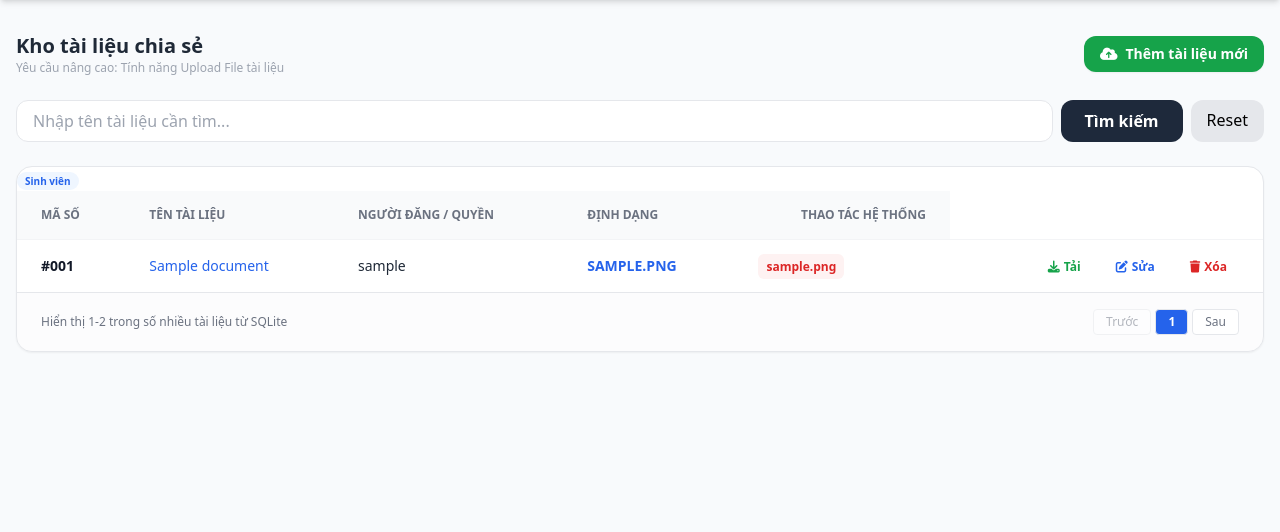
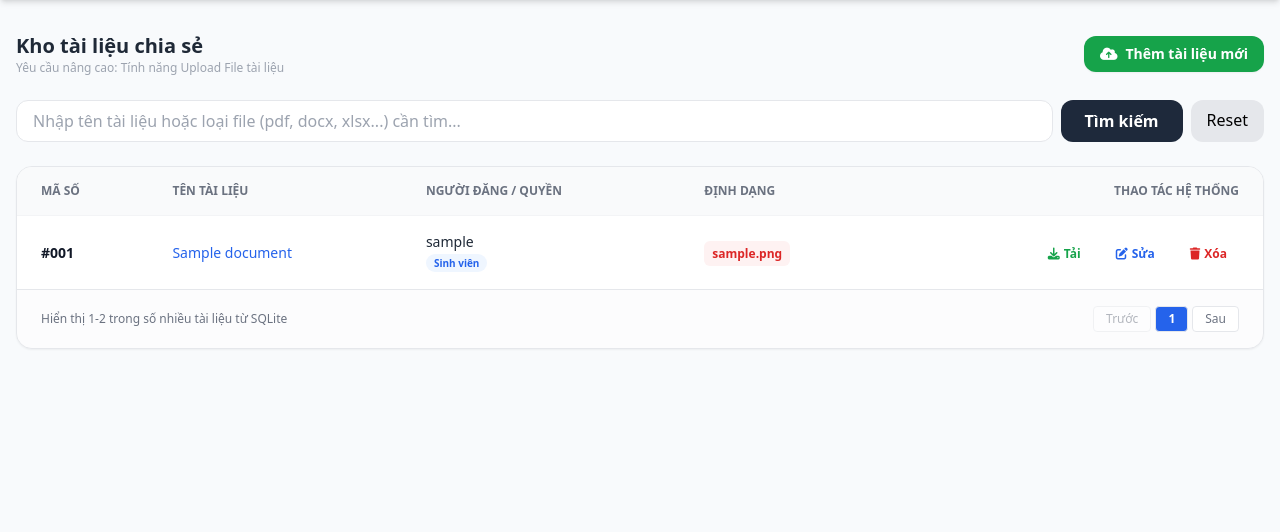
Before and after one commit to tungkhanhdb/web-chia-se, a Flask app: page / in a window 1280 px wide. Shown: the part 68-600 px from the top of the page. Run offline with Flask 3, Linux system fonts and the light colour scheme; tables that the repository leaves empty hold one stand-in row (values such as "Sample post"); some libraries are stand-ins or nearby versions.

Commit message:
change some texts

```diff
--- a/app/main.py
+++ b/app/main.py
@@ -4,6 +4,7 @@ from flask_login import login_required
 from flask_login import logout_user
 from flask_login import current_user
 import os
+from sqlalchemy import or_
 
 app = Flask(__name__)
 from flask_login import LoginManager, login_user
@@ -47,7 +48,13 @@ def index():
     search_query = request.args.get('q')
     if search_query:
         # Nếu có từ khóa, lọc tên file chứa từ khóa đó (không phân biệt hoa thường với .ilike)
-        all_docs = Document.query.filter(Document.original_name.ilike(f'%{search_query}%')).all()
+        all_docs = Document.query.filter(
+            or_(
+                Document.original_name.ilike(f'%{search_query}%'),
+                Document.file_type.ilike(f'%{search_query}%')
+            )
+        ).all()
+
     else:
 # Lấy toàn bộ tài liệu từ Database để hiển thị
         all_docs = Document.query.all()
@@ -159,6 +166,11 @@ def delete_file(id):
 @login_required
 def edit_file(id):
     doc = Document.query.get_or_404(id)
+
+    if doc.user_id != current_user.id:
+        flash("Bạn không có quyền sửa tài liệu này!")
+        return redirect(url_for('index'))
+
     if request.method == 'POST':
         # Cập nhật tên mới từ form
         doc.original_name = request.form.get('new_name')
--- a/app/templates/index.html
+++ b/app/templates/index.html
@@ -42,8 +42,8 @@
             </a>
         </div>
                 <form method="GET" action="/" class="mb-6 flex gap-2">
-                    <input type="text" name="q" placeholder="Nhập tên tài liệu cần tìm..."
-                        class="flex-1 border rounded-xl px-4 py-2 focus:ring-2 focus:ring-blue-500 outline-none">
+                    <input
+                    type="text" name="q" value="{{ request.args.get('q', '')}}"placeholder="Nhập tên tài liệu hoặc loại file (pdf, docx, xlsx...) cần tìm..."class="flex-1 border rounded-xl px-4 py-2 focus:ring-2 focus:ring-blue-500 outline-none">
                     <button type="submit" class="bg-slate-800 text-white px-6 py-2 rounded-xl font-semibold hover:bg-black transition">
                         Tìm kiếm
                     </button>
@@ -68,12 +68,15 @@
                             <td class="px-6 py-4 font-bold text-gray-900">#00{{ doc.id }}</td>
                             <td class="px-6 py-4 font-medium text-blue-600 hover:underline cursor-pointer">{{ doc.original_name }}</td>
                             <td class="px-6 py-4">
-                                <p class="text-gray-800 font-medium">{{ doc.owner.username }}</p>
-                                <td class="px-6 py-4 text-sm uppercase font-bold text-blue-600">{{ doc.file_type }}</td>
-                                <span class="text-[10px] bg-blue-50 text-blue-600 px-2 py-0.5 rounded-full font-semibold">Sinh viên</span>
+                                 <p class="text-gray-800 font-medium">{{ doc.owner.username }}</p>
+                                <span class="text-[10px] bg-blue-50 text-blue-600 px-2 py-0.5 rounded-full font-semibold">
+                                Sinh viên
+                                </span>
                             </td>
                             <td class="px-6 py-4">
-                                <span class="px-2 py-1 bg-red-50 text-red-600 text-xs font-bold rounded-md">{{ doc.file_type }}</span>
+                                <span class="px-2 py-1 bg-red-50 text-red-600 text-xs font-bold rounded-md">
+                                {{ doc.file_type }}
+                             </span>
                             </td>
                             <td class="px-6 py-4 text-right space-x-2">
                                 <a href="{{ url_for('static', filename='uploads/' + doc.filename) }}" download
@@ -84,16 +87,15 @@
                                     class="text-blue-600 hover:bg-blue-50 px-3 py-1.5 rounded-lg text-xs font-semibold transition">
                                         <i class="fa-solid fa-pen-to-square mr-1"></i>Sửa
                                 </a>
-                                </button>
                                 <a href="{{ url_for('delete_file', id=doc.id) }}"
                                     class="text-red-600 hover:bg-red-50 px-3 py-1.5 rounded-lg text-xs font-semibold transition">
                                         <i class="fa-solid fa-trash mr-1"></i>Xóa
                                 </a>
-                                </button>
+
                             </td>
                         </tr>
                         {% else %}
-                        </tr>
+                        <tr>
                             <td colspan="5" class="px-6 py-4 text-center text-gray-500 italic">
                                 chưa có tài liệu dc đăng trên hệ thống
                             </td>
```
